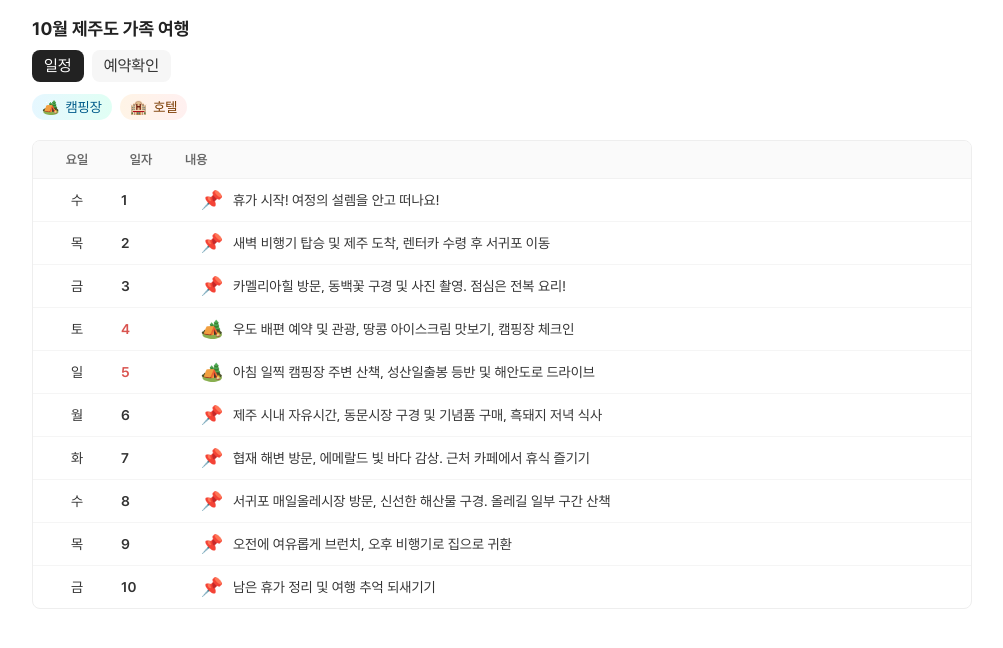
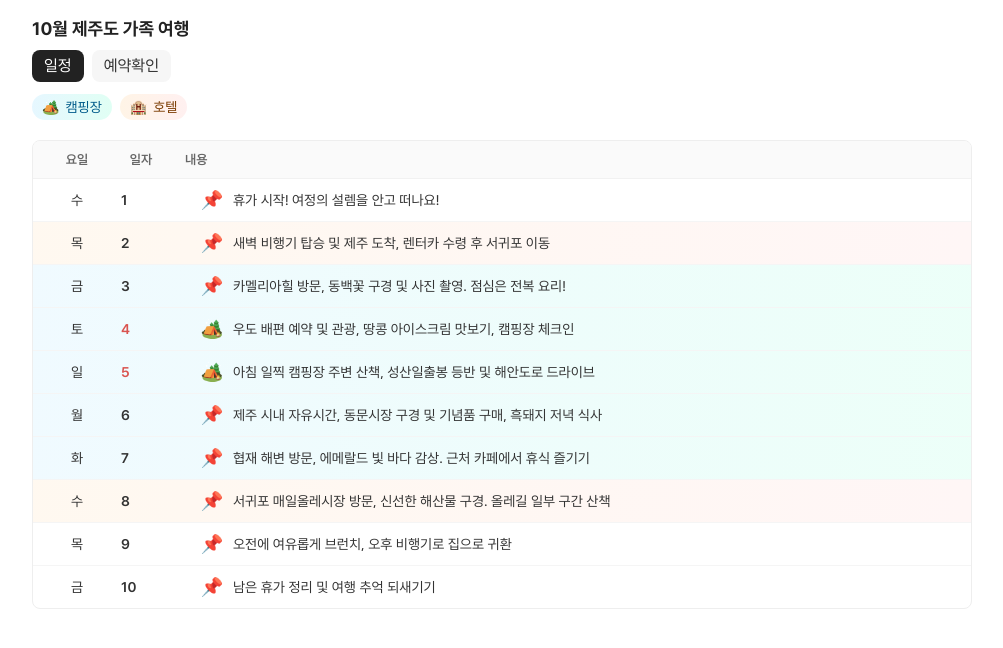
Before and after one commit to jdwcg/travel, a React (Vite) app: page /schedule in a window 1280 px wide. Shown: the top 648 px of the page, without its empty margins (138-1141 px from the left). Built offline with nearby package versions, Linux system fonts and the light colour scheme.

Commit message:
숙소 색상 지정 완료

```diff
--- a/src/components/CommonLayout.tsx
+++ b/src/components/CommonLayout.tsx
@@ -121,6 +121,20 @@ export const StyledLink = styled(Link)<{ date?: string }>`
     &:last-child {
         border-bottom: none;
     }
+    &[data-lodging='hotel'] {
+        background: linear-gradient(
+            90deg,
+            rgba(255, 244, 230, 0.6),
+            rgba(255, 240, 240, 0.6)
+        );
+    }
+    &[data-lodging='camping'] {
+        background: linear-gradient(
+            90deg,
+            rgba(230, 247, 255, 0.6),
+            rgba(224, 255, 244, 0.6)
+        );
+    }
 `;
 
 export const ItemCell = styled.div<{ basis?: string }>`
--- a/src/data/travelDates.ts
+++ b/src/data/travelDates.ts
@@ -12,6 +12,7 @@ export const travelDates: TravelItem[] = [
         id: 'day1',
         day: '수',
         date: 1,
+        lodging: undefined,
         content: '휴가 시작! 여정의 설렘을 안고 떠나요!',
         type: 'plane',
     },
@@ -19,6 +20,7 @@ export const travelDates: TravelItem[] = [
         id: 'day2',
         day: '목',
         date: 2,
+        lodging: 'hotel',
         content: '새벽 비행기 탑승 및 제주 도착, 렌터카 수령 후 서귀포 이동',
         type: 'car',
     },
@@ -26,6 +28,7 @@ export const travelDates: TravelItem[] = [
         id: 'day3',
         day: '금',
         date: 3,
+        lodging: 'camping',
         content: '카멜리아힐 방문, 동백꽃 구경 및 사진 촬영. 점심은 전복 요리!',
         type: 'flower',
     },
@@ -33,6 +36,7 @@ export const travelDates: TravelItem[] = [
         id: 'day4',
         day: '토',
         date: 4,
+        lodging: 'camping',
         content:
             '우도 배편 예약 및 관광, 땅콩 아이스크림 맛보기, 캠핑장 체크인',
         type: 'camping',
@@ -41,6 +45,7 @@ export const travelDates: TravelItem[] = [
         id: 'day5',
         day: '일',
         date: 5,
+        lodging: 'camping',
         content:
             '아침 일찍 캠핑장 주변 산책, 성산일출봉 등반 및 해안도로 드라이브',
         type: 'camping',
@@ -49,6 +54,7 @@ export const travelDates: TravelItem[] = [
         id: 'day6',
         day: '월',
         date: 6,
+        lodging: 'camping',
         content:
             '제주 시내 자유시간, 동문시장 구경 및 기념품 구매, 흑돼지 저녁 식사',
         type: 'city',
@@ -57,6 +63,7 @@ export const travelDates: TravelItem[] = [
         id: 'day7',
         day: '화',
         date: 7,
+        lodging: 'camping',
         content:
             '협재 해변 방문, 에메랄드 빛 바다 감상. 근처 카페에서 휴식 즐기기',
         type: 'beach',
@@ -65,6 +72,7 @@ export const travelDates: TravelItem[] = [
         id: 'day8',
         day: '수',
         date: 8,
+        lodging: 'hotel',
         content:
             '서귀포 매일올레시장 방문, 신선한 해산물 구경. 올레길 일부 구간 산책',
         type: 'market',
@@ -73,6 +81,7 @@ export const travelDates: TravelItem[] = [
         id: 'day9',
         day: '목',
         date: 9,
+        lodging: undefined,
         content: '오전에 여유롭게 브런치, 오후 비행기로 집으로 귀환',
         type: 'plane',
     },
@@ -80,6 +89,7 @@ export const travelDates: TravelItem[] = [
         id: 'day10',
         day: '금',
         date: 10,
+        lodging: undefined,
         content: '남은 휴가 정리 및 여행 추억 되새기기',
         type: 'home',
     },
--- a/src/pages/DetailPage.tsx
+++ b/src/pages/DetailPage.tsx
@@ -11,7 +11,7 @@ export default function DetailPage() {
             <PageHeader title="상세 보기" />
             <p>아이템 ID: {id}</p>
             <p>여기에 상세 내용 표시하세요.</p>
-            <Link to="/schedule">목록으로 돌아가기</Link>
+            <Link to="/schedule">홈으로 돌아가기</Link>
         </Container>
     );
 }
--- a/src/pages/SchedulePage.tsx
+++ b/src/pages/SchedulePage.tsx
@@ -61,6 +61,7 @@ export default function SchedulePage() {
                         <StyledLink
                             to={`/detail/${item.id}`}
                             key={item.id}
+                            data-lodging={item.lodging}
                             date={item.date}
                             aria-label={`일정 ${item.date} 상세보기`}
                         >
```
